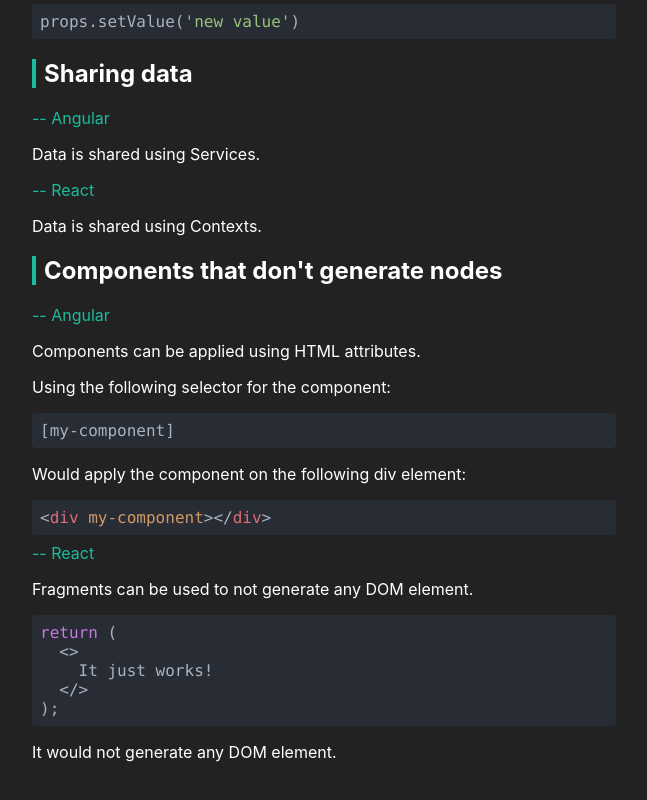
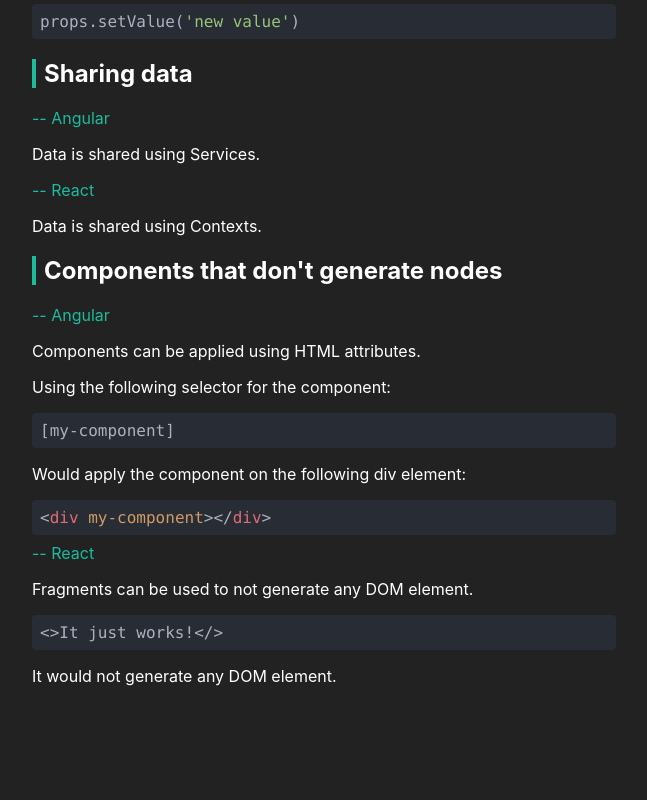
Before and after one commit to Ploppy3/framework-comparison, a React (Create React App) app: page /home in a window 1280 px wide. Shown: the part 1876-2676 px from the top of the page, without its empty margins (316-963 px from the left). Built offline with nearby package versions, Linux system fonts and the light colour scheme.

Commit message:
react data improvement

```diff
--- a/src/data/react.ts
+++ b/src/data/react.ts
@@ -49,7 +49,7 @@
       ],
       code: {
         language: 'typescript',
-        code: '(props: {setValue: (value: string) => {};}) => {...}',
+        code: '(props: {setValue: (value: string) => {};}) => { }',
       },
     },
     {
@@ -58,7 +58,7 @@
       ],
       code: {
         language: 'HTML',
-        code: `<child setValue={(value)=>{ ... }}><child>`,
+        code: `<div setValue={(value)=>{ }}><div>`,
       },
     },
     {
@@ -85,11 +85,7 @@
       ],
       code: {
         language: 'typescript',
-        code: `return (
-  <>
-    It just works!
-  </>
-);`,
+        code: `<>It just works!</>`,
       },
     },
     {
```
